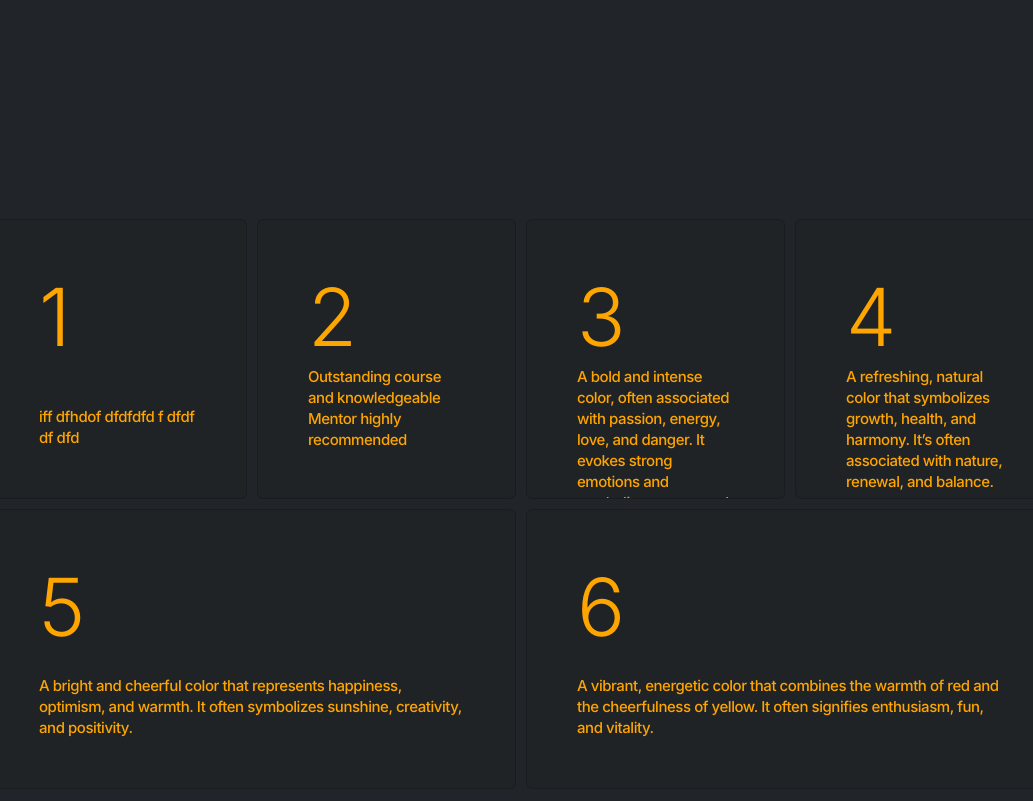
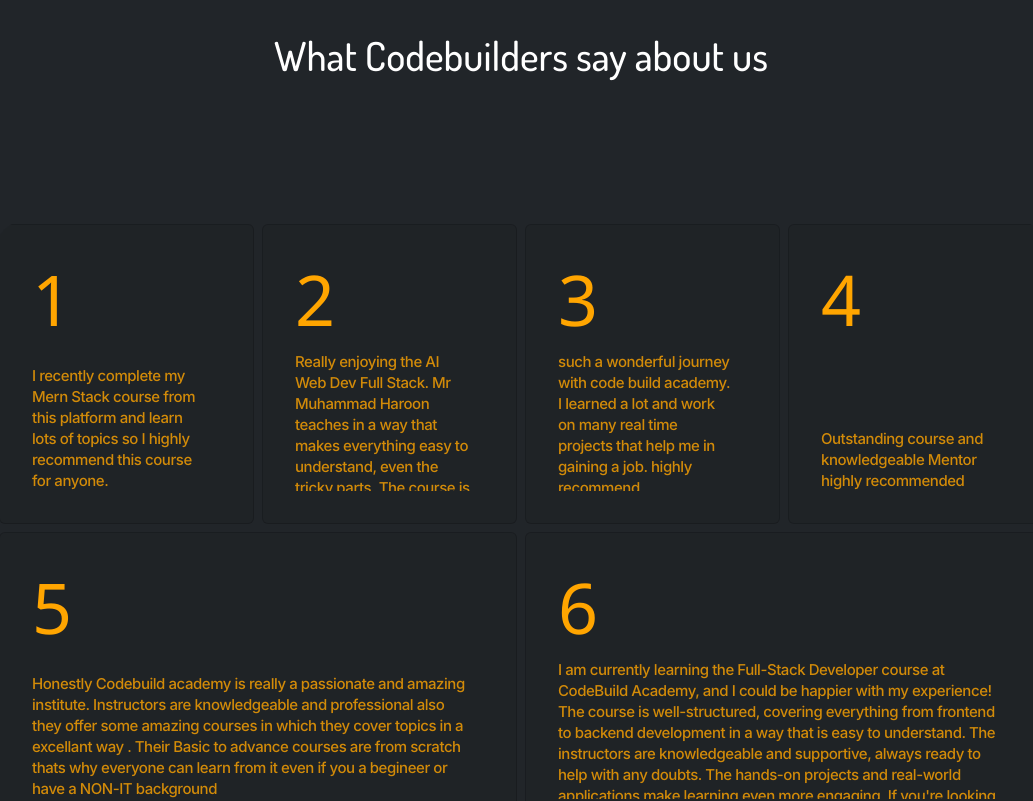
Before and after one commit to Haroonlatif1/codebuild1, a React (Create React App) app: page / in a window 1280 px wide. Shown: the part 680-1481 px from the top of the page, without its empty margins (119-1152 px from the left). Built offline with nearby package versions, Linux system fonts and the light colour scheme; a web font is replaced by a local one.

Commit message:
Update 1.2

```diff
--- a/package.json
+++ b/package.json
@@ -17,6 +17,7 @@
     "react": "^18.3.1",
     "react-bootstrap": "^2.10.4",
     "react-dom": "^18.3.1",
+    "react-icons": "^5.5.0",
     "react-router-dom": "^6.26.0",
     "react-scripts": "5.0.1",
     "reactstrap": "^9.2.2",
--- a/src/components/Reviews.js
+++ b/src/components/Reviews.js
@@ -2,41 +2,40 @@
 import "./css/cubecomponent.css";
 import { Container } from "react-bootstrap";
 
-const info = [
+const testimonials = [
   {
-    text: "iff dfhdof dfdfdfd f dfdf df dfd",
+    text: "I recently complete my Mern Stack course from this platform and learn lots of topics so I highly recommend this course for anyone.",
     name: "Asad amin (FSWD-Ai)"
   },
   {
-    text: "Outstanding course and knowledgeable Mentor highly recommended",
-    name: "Asad amin (FSWD-Ai)"
+    text: "Really enjoying the AI Web Dev Full Stack. Mr Muhammad Haroon teaches in a way that makes everything easy to understand, even the tricky parts. The course is hands-on and definitely worth it.",
+    name: "Hassan tanveer (FSWD-Ai)"
   },
   {
-    text: "A bold and intense color, often associated with passion, energy, love, and danger. It evokes strong emotions and symbolizes power and excitement.",
-    name: ""
+    text: "such a wonderful journey with code build academy. I learned a lot and  work on many real time projects that help me in gaining a job. highly recommend ",
+    name: "Mania malik "
   },
   {
-    text: "A refreshing, natural color that symbolizes growth, health, and harmony. It’s often associated with nature, renewal, and balance.",
-    name: ""
+    text: "Outstanding course and knowledgeable Mentor highly recommended",
+    name: "Furqan shiekh (FSWD-AI)"
   },
   {
-    text: "A bright and cheerful color that represents happiness, optimism, and warmth. It often symbolizes sunshine, creativity, and positivity.",
-    name: ""
+    text: "Honestly Codebuild academy is really a passionate and amazing institute. Instructors are knowledgeable and professional also they offer some amazing courses in which they cover topics in a excellant way . Their Basic to advance courses are from scratch thats why everyone can learn from it even if you a begineer or have a NON-IT background ",
+    name: "Client 5"
   },
   {
-    text: "A vibrant, energetic color that combines the warmth of red and the cheerfulness of yellow. It often signifies enthusiasm, fun, and vitality.",
-    name: ""
+    text: "I am currently learning the Full-Stack Developer course at CodeBuild Academy, and I could be happier with my experience! The course is well-structured, covering everything from frontend to backend development in a way that is easy to understand. The instructors are knowledgeable and supportive, always ready to help with any doubts. The hands-on projects and real-world applications make learning even more engaging. If you're looking for a great place to learn full-stack development, I highly recommend CodeBuild Academy!",
+    name: "Zohaib ahmad (FSWD-AI)"
   },
 ];
 
 const InteractiveCards = () => {
   const cursorContainer = useRef(null);
   const cursor = useRef(null);
-  const [cards, setCards] = useState([]);
   const [hoveredCard, setHoveredCard] = useState(null);
+  const textRefs = useRef([]);
 
   useEffect(() => {
-    setCards(info);
     const handleMouseMove = (event) => {
       const { pageX: x, pageY: y } = event;
       if (cursorContainer.current) {
@@ -45,16 +44,21 @@
     };
 
     document.addEventListener("mousemove", handleMouseMove);
-
-    return () => {
-      document.removeEventListener("mousemove", handleMouseMove);
-    };
+    return () => document.removeEventListener("mousemove", handleMouseMove);
   }, []);
 
   const handleCardMouseOver = (index, name) => {
     setHoveredCard({ index, name });
     if (cursor.current) {
       cursor.current.style.backgroundColor = `var(--animate${index + 1})`;
+    }
+
+    // Only start scrolling if text is long (150+ chars)
+    const textElement = textRefs.current[index];
+    if (textElement && textElement.textContent.length > 150) {
+      textElement.style.animation = 'none';
+      void textElement.offsetWidth; // Trigger reflow
+      textElement.style.animation = 'scrollText 10s linear forwards';
     }
   };
 
@@ -63,18 +67,27 @@
     if (cursor.current) {
       cursor.current.style.backgroundColor = "var(--initial)";
     }
+
+    // Reset all animations
+    textRefs.current.forEach(el => {
+      if (el) el.style.animation = 'none';
+    });
   };
 
-  return (
+  return (<>
+  <div><h1 className="text-center mt-5 mb-5" style={{fontFamily: "Dosis, sans-serif", color:"white"}}>What Codebuilders say about us</h1></div>
     <div className="interactive-container abc container">
+
       <div className="content">
+
         <div className="cards">
-          {cards.map((item, index) => (
+          {testimonials.map((item, index) => (
             <div
-              className="card"
+              className={`card ${item.text.length > 150 ? 'long-text' : ''}`}
               key={index}
               onMouseOver={() => handleCardMouseOver(index, item.name)}
               onMouseOut={handleCardMouseOut}
+              aria-label={`Testimonial card ${index + 1}`}
             >
               <div className="inner-shadow">
                 <div className="cursor-blur-wrapper">
@@ -82,15 +95,22 @@
                 </div>
               </div>
               <h1
+                className="card-number"
                 style={{
-                  fontSize: hoveredCard && hoveredCard.index === index ? '15px' : '80px',
-                  transition: 'font-size 0.5s ease-in-out',
+                  fontSize: hoveredCard?.index === index ? '30px' : '70px',
+                  fontFamily:"revert"
                 }}
               >
-                {hoveredCard && hoveredCard.index === index ? item.name : index + 1}
+                {hoveredCard?.index === index ? item.name : index + 1}
               </h1>
-              <div style={{ zIndex: 99 }}>
-                <p className="text">{item.text}</p>
+              <div className="text-container">
+                <p
+                  className="text"
+                  ref={el => textRefs.current[index] = el}
+                  data-length={item.text.length}
+                >
+                  {item.text}
+                </p>
               </div>
             </div>
           ))}
@@ -100,11 +120,10 @@
         <div className="cursor" ref={cursor}></div>
       </div>
       <Container>
-        <video src="">
+        <video src="" aria-hidden="true"></video>
+      </Container>
+    </div></>
 
-        </video>
-      </Container>
-    </div>
   );
 };
 
--- a/src/components/css/cubecomponent.css
+++ b/src/components/css/cubecomponent.css
@@ -1,18 +1,23 @@
 * {
-	/* cursor: none!important; */
 	text-rendering: geometricPrecision;
 	margin: 0;
 	padding: 0;
+	box-sizing: border-box;
   }
 
   :root {
 	--initial: #fff;
-	--animate1: #0047FF; /* blue */
-	--animate2: #9E00FF; /* purple */
-	--animate3: #EB2323; /* red */
-	--animate4: #00BA61; /* green */
-	--animate5: #C3B000; /* yellow */
-	--animate6: #D85B00; /* orange */
+	--animate1: #0047FF;
+	--animate2: #9E00FF;
+	--animate3: #EB2323;
+	--animate4: #00BA61;
+	--animate5: #C3B000;
+	--animate6: #D85B00;
+  }
+
+  .abc {
+	width: 100%;
+	overflow-x: hidden;
   }
 
   .abc body {
@@ -44,14 +49,10 @@
 		rgba(217, 155, 255, 1) 33%,
 		rgba(217, 170, 221, 0) 97%
 	  );
-
-	display: flex;
-	justify-content: center;
-	align-items: center;
   }
 
   .abc .cursor-container {
-	position: absolute;
+	position: fixed;
 	top: 0;
 	left: 0;
 	width: 0;
@@ -60,7 +61,8 @@
 	justify-content: center;
 	align-items: center;
 	pointer-events: none;
-	z-index: 99;
+	z-index: 999;
+	will-change: transform;
   }
 
   .abc .cursor {
@@ -68,31 +70,30 @@
 	min-height: 8px;
 	background-color: var(--initial);
 	border-radius: 50%;
-	transition: 0.4s;
+	transition: background-color 0.4s ease-out;
+	will-change: transform;
   }
 
   .abc .content {
 	width: 100%;
 	max-width: 1300px;
-	min-height: 130vh;
+	min-height: 100vh;
 	display: flex;
 	align-items: center;
 	justify-content: center;
-	padding: 0 20px;
-	/* padding: 100px; */
+	padding: 2rem;
+	margin: 0 auto;
   }
 
   .abc .cards {
 	position: relative;
 	display: flex;
-	flex-flow: wrap;
-	justify-content: flex-start;
+	flex-wrap: wrap;
+	justify-content: center;
 	align-items: stretch;
 	width: 100%;
 	overflow: hidden;
 	border-radius: 32px;
-	-webkit-border-radius: 32px;
-	-moz-border-radius: 32px;
 	transform: translateZ(0);
   }
 
@@ -100,53 +101,30 @@
 	position: relative;
 	display: flex;
 	overflow: hidden;
-	height: 280px;
-	min-width: 224px;
-	padding: 50px;
-	margin: 5px;
+	height: 300px;
+	min-width: 240px;
+	padding: 2rem;
+	margin: 0.25rem;
 	flex-flow: column;
 	justify-content: space-between;
 	flex: 1 1 0%;
 	background-color: rgba(0,0,0,0.05);
 	cursor: pointer;
-	transition: scale 0.15s, border 0.2s ease-in, background-color 0.8s;
+	transition: all 0.3s ease-out;
   }
 
-  @media screen and (min-width: 914px) {
-	.abc .card:nth-child(1), .card:nth-child(2), .card:nth-child(3) {
-	  border-bottom: 1px solid rgba(0,0,0,0.2);
-	}
-	.abc .card:nth-child(1), .card:nth-child(2), .card:nth-child(4), .card:nth-child(5) {
-	  border-right: 1px solid rgba(0,0,0,0.2);
-	}
+  .abc .card:hover {
+	transform: translateY(-5px);
+	box-shadow: 0 10px 20px rgba(0,0,0,0.1);
   }
 
-  @media screen and (max-width: 913px) and (min-width: 615px) {
-	.abc .card:nth-child(1), .card:nth-child(2), .card:nth-child(3), .card:nth-child(4) {
-	  border-bottom: 1px solid rgba(0,0,0,0.2);
-	}
-	.abc .card:nth-child(1), .card:nth-child(3), .card:nth-child(5) {
-	  border-right: 1px solid rgba(0,0,0,0.2);
-	}
-  }
-
-  @media screen and (max-width: 614px) {
-	.abc .content {
-	  padding: 24px 24px;
-	}
-	.abc .card:nth-child(1), .card:nth-child(2), .card:nth-child(3), .card:nth-child(4), .card:nth-child(5) {
-	  border-bottom: 1px solid rgba(0,0,0,0.2);
-	}
-  }
-
- .abc  .card > * {
+  .abc .card > * {
 	pointer-events: none;
   }
 
   .abc .inner-shadow {
 	position: absolute;
-	left: 0px;
-	top: 0px;
+	inset: 0;
 	width: 100%;
 	height: 100%;
 	mix-blend-mode: plus-lighter;
@@ -156,19 +134,16 @@
 	position: absolute;
 	left: -50%;
 	top: -50%;
-	display: flex;
 	width: 100%;
 	height: 100%;
+	display: flex;
 	justify-content: center;
 	align-items: center;
   }
 
   .abc .cursor-blur {
-	display: flex;
 	width: 100%;
 	height: 100%;
-	justify-content: center;
-	align-items: center;
 	border-radius: 50%;
 	background-color: var(--initial);
   }
@@ -176,72 +151,130 @@
   .abc h1 {
 	margin: 0;
 	font-family: "Inter", sans-serif;
-	font-optical-sizing: auto;
 	font-weight: 300;
-	font-style: normal;
 	color: #ffa500;
-	transition: 0.2s;
+	transition: all 0.3s ease-out;
+	z-index: 10;
   }
 
-  .abc .card:hover h1 {
-	color: #ffa500;
+  .abc .card-number {
+	font-size: clamp(40px, 5vw, 80px);
+  }
+
+  .abc .text-container {
+	z-index: 99;
+	opacity: 0.8;
+	transition: opacity 0.3s ease-out;
+	max-height: 140px;
+	overflow: hidden; /* Changed from auto to hidden to remove scrollbar */
+	padding-right: 8px;
+	position: relative;
+  }
+
+  .abc .text {
 	margin: 0;
 	font-family: "Inter", sans-serif;
-	font-optical-sizing: auto;
-	font-weight: 300;
-	font-style: normal;
-	transition: 0.2s;
-	z-index: 33;
+	font-weight: 500;
+	font-size: clamp(12px, 1.5vw, 15px);
+	line-height: 1.4;
+	letter-spacing: -0.03em;
+	color: #ffa500;
+	transition: all 0.3s ease-out;
+	padding-right: 4px;
+	position: relative;
   }
 
-
-  .abc p {
-	margin: 0;
-	font-family: "Inter", sans-serif;
-	font-optical-sizing: auto;
-	font-weight: 500;
-	font-style: normal;
-	font-size: 15px;
-	line-height: 140%;
-	letter-spacing: -0.03em;
-	text-wrap: pretty;
-	color: #ffa500;
-	transition: 0.2s;
-  }
-  .abc .card:hover p {
-	color: rgba(0,0,0,1);
-	font-size: 17px;
-	opacity: 1;
+  /* Auto-scroll animation only for long text */
+  .abc .card.long-text:hover .text {
+	animation: scrollText 10s linear forwards;
+	color: rgba(0,0,0,0.9);
+	font-size: clamp(14px, 1.7vw, 17px);
   }
 
+  .abc .card:not(.long-text):hover .text {
+	color: rgba(0,0,0,0.9);
+	font-size: clamp(14px, 1.7vw, 17px);
+  }
+
+  @keyframes scrollText {
+	0% {
+	  transform: translateY(0);
+	}
+	100% {
+	  transform: translateY(calc(-100% + 140px));
+	}
+  }
 
   /* cursor-effects */
   .abc .cursor-blur {
-	background-color: var(--initial);
 	transform: scale(0);
 	filter: blur(20px);
 	transition: transform 0.5s ease-out, background-color 0.2s ease-in;
   }
+
   .abc .card:hover .cursor-blur {
 	transform: scale(2.5);
-	transition: transform 1s, background-color 0.2s ease-in;
   }
 
   .abc .inner-shadow {
 	box-shadow: inset 0 0 25px -50px;
 	color: var(--initial);
-	transition: box-shadow 1s, color 0.2s ease-out;
+	transition: box-shadow 0.5s ease-out, color 0.2s ease-out;
   }
 
   .abc .card:hover .inner-shadow {
 	box-shadow: inset 0 0 50px 100px;
   }
 
-
-  .abc .name-text {
-	transition: font-size 0.3s ease; /* Smooth transition for font size */
+  /* Responsive grid adjustments */
+  @media (min-width: 1024px) {
+	.abc .card:nth-child(1),
+	.abc .card:nth-child(2),
+	.abc .card:nth-child(3) {
+	  border-bottom: 1px solid rgba(0,0,0,0.2);
+	}
+	.abc .card:nth-child(1),
+	.abc .card:nth-child(2),
+	.abc .card:nth-child(4),
+	.abc .card:nth-child(5) {
+	  border-right: 1px solid rgba(0,0,0,0.2);
+	}
   }
 
-  .abc .card:hover .name-text {
-	font-size: 0.1em; /* Reduce font size on hover */
+  @media (max-width: 1023px) and (min-width: 768px) {
+	.abc .card {
+	  flex: 1 1 45%;
+	  min-width: 220px;
+	}
+	.abc .card:nth-child(1),
+	.abc .card:nth-child(2),
+	.abc .card:nth-child(3),
+	.abc .card:nth-child(4) {
+	  border-bottom: 1px solid rgba(0,0,0,0.2);
+	}
+	.abc .card:nth-child(odd) {
+	  border-right: 1px solid rgba(0,0,0,0.2);
+	}
   }
+
+  @media (max-width: 767px) {
+	.abc .content {
+	  padding: 1rem;
+	}
+	.abc .card {
+	  flex: 1 1 100%;
+	  min-width: 100%;
+	  margin: 0.25rem 0;
+	  border-bottom: 1px solid rgba(0,0,0,0.2) !important;
+	  border-right: none !important;
+	}
+	.abc .card:last-child {
+	  border-bottom: none !important;
+	}
+	.abc .card-number {
+	  font-size: 60px;
+	}
+	.abc .card.long-text:hover .text {
+	  animation: scrollText 15s linear forwards;
+	}
+  }
--- a/src/components/footer.js
+++ b/src/components/footer.js
@@ -38,7 +38,7 @@
         </Row>
         <Row>
           <Col md={12} className="text-center copyright">
-            <p>Copyright 2024 Codebuild. All rights reserved.</p>
+            <p>Copyright 2025 Codebuild. All rights reserved.</p>
           </Col>
         </Row>
       </Container>
--- a/src/index.css
+++ b/src/index.css
@@ -1,13 +1,260 @@
-body {
+* {
+  /* cursor: none!important; */
+  text-rendering: geometricPrecision;
   margin: 0;
-  font-family: -apple-system, BlinkMacSystemFont, 'Segoe UI', 'Roboto', 'Oxygen',
-    'Ubuntu', 'Cantarell', 'Fira Sans', 'Droid Sans', 'Helvetica Neue',
-    sans-serif;
-  -webkit-font-smoothing: antialiased;
-  -moz-osx-font-smoothing: grayscale;
+  padding: 0;
+  box-sizing: border-box;
 }
 
-code {
-  font-family: source-code-pro, Menlo, Monaco, Consolas, 'Courier New',
-    monospace;
+:root {
+  --initial: #fff;
+  --animate1: #0047FF; /* blue */
+  --animate2: #9E00FF; /* purple */
+  --animate3: #EB2323; /* red */
+  --animate4: #00BA61; /* green */
+  --animate5: #C3B000; /* yellow */
+  --animate6: #D85B00; /* orange */
 }
+
+.abc {
+  width: 100%;
+  overflow-x: hidden;
+}
+
+.abc body {
+  background:
+    radial-gradient(
+      73% 101% at 95.54% 95.05%,
+      rgba(255, 156, 65, 0.78) 0%,
+      rgba(255, 168, 88, 0) 100%
+    ),
+    linear-gradient(
+      197deg,
+      rgba(255, 240, 164, 1) 0%,
+      rgba(255, 240, 164, 0) 100%
+    ),
+    radial-gradient(
+      59% 74% at 10% -10%,
+      rgba(49, 132, 255, 0.8) 0%,
+      rgba(56, 75, 246, 0.21) 52%,
+      rgba(62, 246, 246, 0) 100%
+    ),
+    linear-gradient(
+      143deg,
+      rgba(62, 158, 246, 1) 0%,
+      rgba(238, 43, 183, 0.33) 30%,
+      rgba(246, 62, 106, 0) 56%
+    ),
+    linear-gradient(
+      288deg,
+      rgba(217, 155, 255, 1) 33%,
+      rgba(217, 170, 221, 0) 97%
+    );
+}
+
+.abc .cursor-container {
+  position: fixed;
+  top: 0;
+  left: 0;
+  width: 0;
+  height: 0;
+  display: flex;
+  justify-content: center;
+  align-items: center;
+  pointer-events: none;
+  z-index: 999;
+  will-change: transform;
+}
+
+.abc .cursor {
+  min-width: 8px;
+  min-height: 8px;
+  background-color: var(--initial);
+  border-radius: 50%;
+  transition: background-color 0.4s ease-out;
+  will-change: transform;
+}
+
+.abc .content {
+  width: 100%;
+  max-width: 1300px;
+  min-height: 100vh;
+  display: flex;
+  align-items: center;
+  justify-content: center;
+  padding: 2rem;
+  margin: 0 auto;
+}
+
+.abc .cards {
+  position: relative;
+  display: flex;
+  flex-wrap: wrap;
+  justify-content: center;
+  align-items: stretch;
+  width: 100%;
+  overflow: hidden;
+  border-radius: 32px;
+  transform: translateZ(0);
+}
+
+.abc .card {
+  position: relative;
+  display: flex;
+  overflow: hidden;
+  height: 280px;
+  min-width: 224px;
+  padding: 2rem;
+  margin: 0.25rem;
+  flex-flow: column;
+  justify-content: space-between;
+  flex: 1 1 0%;
+  background-color: rgba(0,0,0,0.05);
+  cursor: pointer;
+  transition: all 0.3s ease-out;
+}
+
+.abc .card:hover {
+  transform: translateY(-5px);
+  box-shadow: 0 10px 20px rgba(0,0,0,0.1);
+}
+
+.abc .card > * {
+  pointer-events: none;
+}
+
+.abc .inner-shadow {
+  position: absolute;
+  inset: 0;
+  width: 100%;
+  height: 100%;
+  mix-blend-mode: plus-lighter;
+}
+
+.abc .cursor-blur-wrapper {
+  position: absolute;
+  left: -50%;
+  top: -50%;
+  width: 100%;
+  height: 100%;
+  display: flex;
+  justify-content: center;
+  align-items: center;
+}
+
+.abc .cursor-blur {
+  width: 100%;
+  height: 100%;
+  border-radius: 50%;
+  background-color: var(--initial);
+}
+
+.abc h1 {
+  margin: 0;
+  font-family: "Inter", sans-serif;
+  font-weight: 300;
+  color: #ffa500;
+  transition: all 0.3s ease-out;
+  z-index: 10;
+}
+
+.abc .card-number {
+  font-size: clamp(40px, 5vw, 80px);
+}
+
+.abc .text-container {
+  z-index: 99;
+  opacity: 0.8;
+  transition: opacity 0.3s ease-out;
+}
+
+.abc .card:hover .text-container {
+  opacity: 1;
+}
+
+.abc .text {
+  margin: 0;
+  font-family: "Inter", sans-serif;
+  font-weight: 500;
+  font-size: clamp(12px, 1.5vw, 15px);
+  line-height: 1.4;
+  letter-spacing: -0.03em;
+  color: #ffa500;
+  transition: all 0.3s ease-out;
+}
+
+.abc .card:hover .text {
+  color: rgba(0,0,0,0.9);
+  font-size: clamp(14px, 1.7vw, 17px);
+}
+
+/* cursor-effects */
+.abc .cursor-blur {
+  transform: scale(0);
+  filter: blur(20px);
+  transition: transform 0.5s ease-out, background-color 0.2s ease-in;
+}
+
+.abc .card:hover .cursor-blur {
+  transform: scale(2.5);
+}
+
+.abc .inner-shadow {
+  box-shadow: inset 0 0 25px -50px;
+  color: var(--initial);
+  transition: box-shadow 0.5s ease-out, color 0.2s ease-out;
+}
+
+.abc .card:hover .inner-shadow {
+  box-shadow: inset 0 0 50px 100px;
+}
+
+/* Responsive grid adjustments */
+@media (min-width: 1024px) {
+  .abc .card:nth-child(1),
+  .abc .card:nth-child(2),
+  .abc .card:nth-child(3) {
+    border-bottom: 1px solid rgba(0,0,0,0.2);
+  }
+  .abc .card:nth-child(1),
+  .abc .card:nth-child(2),
+  .abc .card:nth-child(4),
+  .abc .card:nth-child(5) {
+    border-right: 1px solid rgba(0,0,0,0.2);
+  }
+}
+
+@media (max-width: 1023px) and (min-width: 768px) {
+  .abc .card {
+    flex: 1 1 45%;
+    min-width: 200px;
+  }
+  .abc .card:nth-child(1),
+  .abc .card:nth-child(2),
+  .abc .card:nth-child(3),
+  .abc .card:nth-child(4) {
+    border-bottom: 1px solid rgba(0,0,0,0.2);
+  }
+  .abc .card:nth-child(odd) {
+    border-right: 1px solid rgba(0,0,0,0.2);
+  }
+}
+
+@media (max-width: 767px) {
+  .abc .content {
+    padding: 1rem;
+  }
+  .abc .card {
+    flex: 1 1 100%;
+    min-width: 100%;
+    margin: 0.25rem 0;
+    border-bottom: 1px solid rgba(0,0,0,0.2) !important;
+    border-right: none !important;
+  }
+  .abc .card:last-child {
+    border-bottom: none !important;
+  }
+  .abc .card-number {
+    font-size: 60px;
+  }
+}
```
Also changed, not shown: 1 other file (tests, documents, lock files or other folders).
